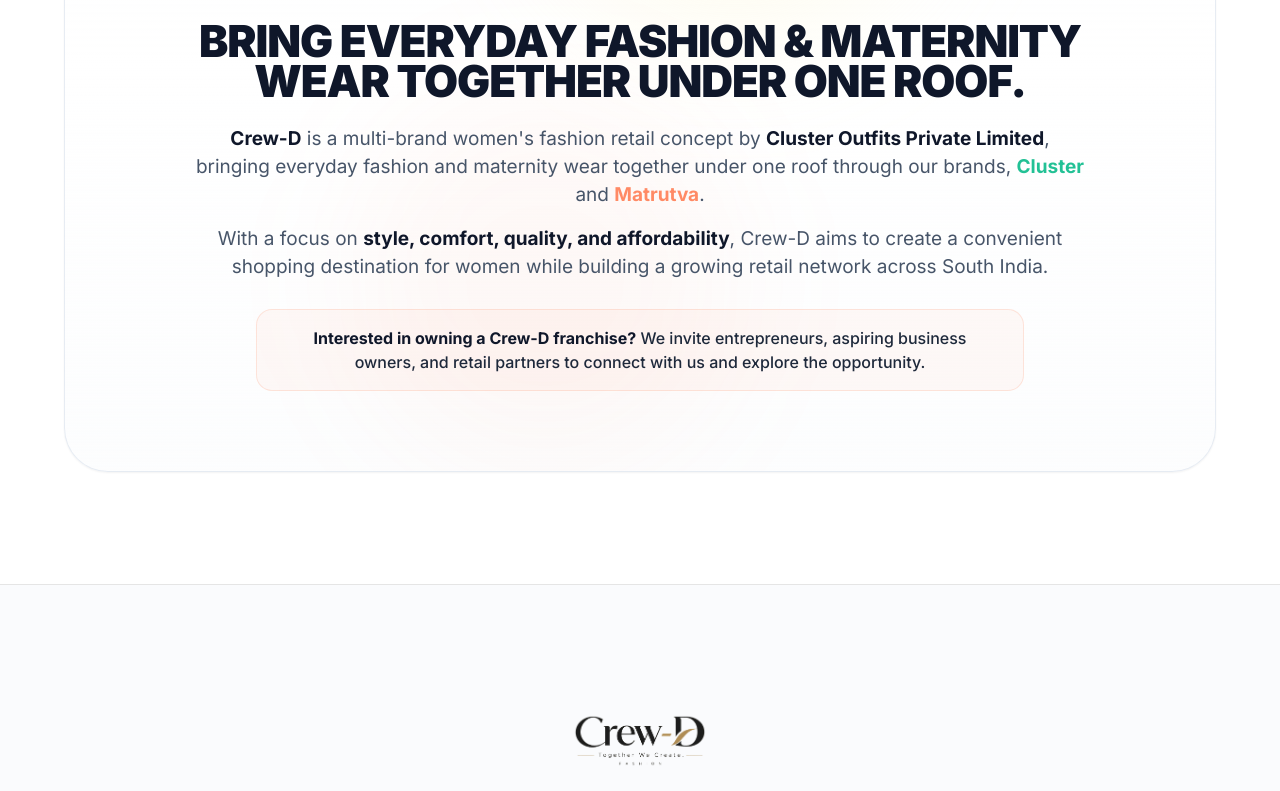
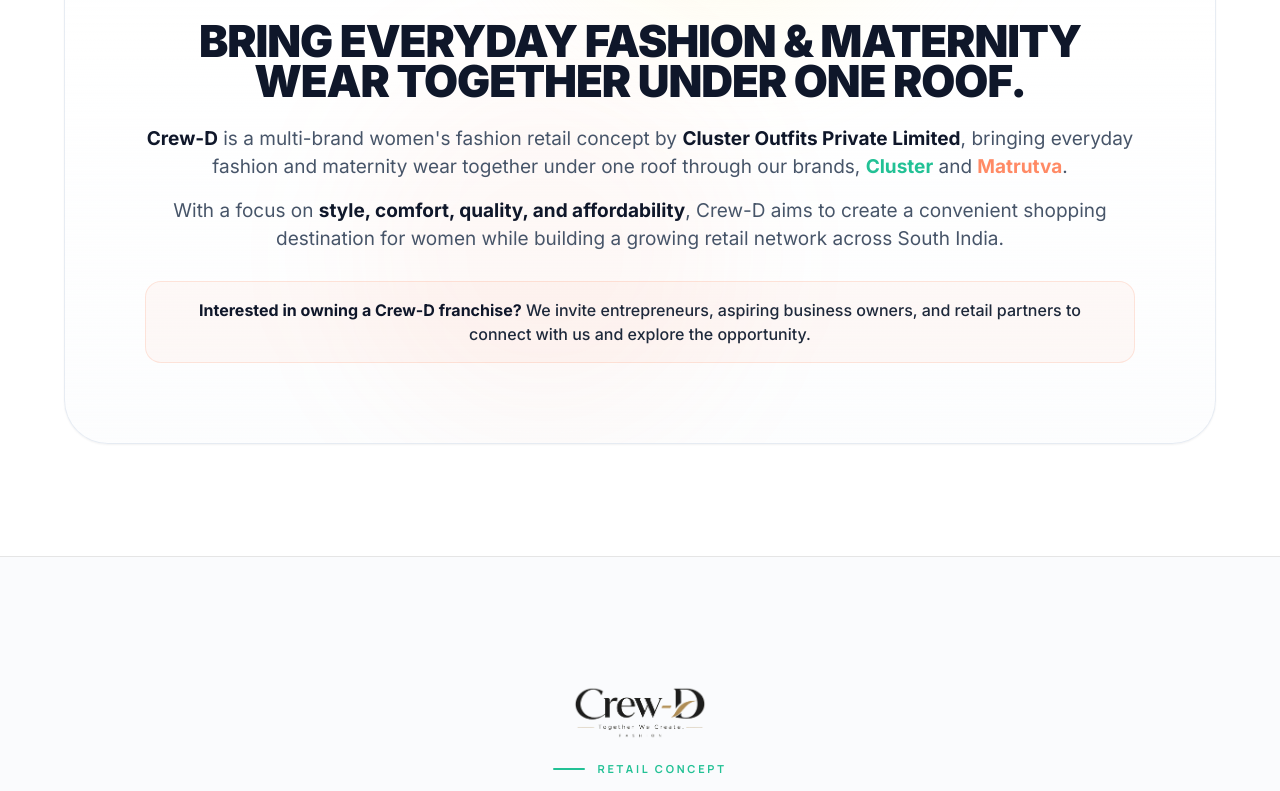
Before and after one commit to george-nithin/cluster-website, a Next.js app: page /our-franchise in a window 1280 px wide. Shown: the part 1260-2051 px from the top of the page. Built offline with nearby package versions, Linux system fonts and the light colour scheme.

Commit message:
style(franchise): make Crew-D concept overview content full width

```diff
--- a/src/app/our-franchise/page.tsx
+++ b/src/app/our-franchise/page.tsx
@@ -169,12 +169,12 @@
               </div>
 
               {/* 2. THE TITLE */}
-              <h2 className="relative z-10 text-2xl sm:text-3xl md:text-4xl lg:text-[44px] font-black text-slate-900 tracking-tight leading-[1.12] mb-6 font-sans uppercase max-w-5xl">
+              <h2 className="relative z-10 text-2xl sm:text-3xl md:text-4xl lg:text-[44px] font-black text-slate-900 tracking-tight leading-[1.12] mb-6 font-sans uppercase w-full">
                 Bring Everyday Fashion &amp; Maternity Wear Together Under One Roof.
               </h2>
 
               {/* 3. THE DESCRIPTION */}
-              <div className="relative z-10 max-w-3xl sm:max-w-4xl mx-auto space-y-4 text-slate-600 text-base sm:text-lg md:text-[19px] leading-relaxed font-normal">
+              <div className="relative z-10 w-full space-y-4 text-slate-600 text-base sm:text-lg md:text-[19px] leading-relaxed font-normal">
                 <p>
                   <strong className="text-slate-900 font-bold">Crew-D</strong> is a multi-brand women&apos;s fashion retail concept by{" "}
                   <strong className="text-slate-900 font-bold">Cluster Outfits Private Limited</strong>, bringing everyday fashion and maternity wear together under one roof through our brands,{" "}
@@ -184,8 +184,8 @@
                 <p>
                   With a focus on <strong className="text-slate-900 font-bold">style, comfort, quality, and affordability</strong>, Crew-D aims to create a convenient shopping destination for women while building a growing retail network across South India.
                 </p>
-                <div className="pt-3">
-                  <p className="inline-block text-slate-800 font-medium bg-cluster-coral/[0.05] border border-cluster-coral/20 px-6 sm:px-8 py-3.5 sm:py-4 rounded-2xl text-sm sm:text-base leading-relaxed max-w-3xl">
+                <div className="pt-3 w-full flex justify-center">
+                  <p className="w-full text-slate-800 font-medium bg-cluster-coral/[0.05] border border-cluster-coral/20 px-6 sm:px-8 py-3.5 sm:py-4 rounded-2xl text-sm sm:text-base leading-relaxed">
                     <strong className="text-slate-900 font-bold">Interested in owning a Crew-D franchise?</strong> We invite entrepreneurs, aspiring business owners, and retail partners to connect with us and explore the opportunity.
                   </p>
                 </div>
```
